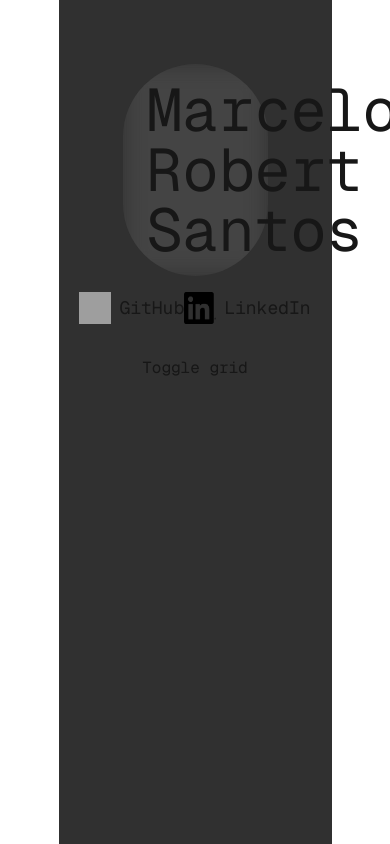
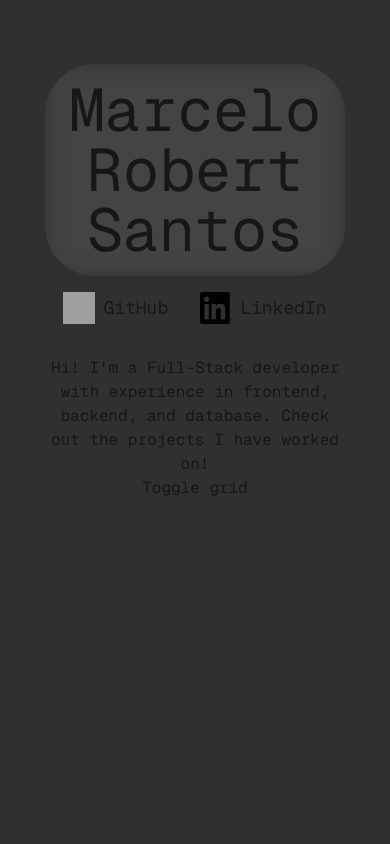
Before and after one commit to MarceloRobert/personal-website, a Next.js app: page /portfolio in a window 390 px wide. Built offline with nearby package versions, Linux system fonts and the light colour scheme; grey boxes are pictures that could not be loaded.

Commit message:
added introduction

```diff
--- a/src/app/portfolio/page.tsx
+++ b/src/app/portfolio/page.tsx
@@ -70,7 +70,7 @@ export default function Portfolio() {
                     {gridSquares}
                 </div>
             </section>}
-            <main className="min-h-screen px-16 bg-base-gray/90 relative font-mono text-center max-w-7/10 self-center pt-16" style={{boxShadow: "0px 0px 20px var(--color-base-gray)" }}>
+            <main className="min-h-screen flex flex-col px-16 bg-base-gray/90 relative font-mono text-center sm:max-w-9/10 lg:max-w-7/10 self-center pt-16" style={{boxShadow: "0px 0px 20px var(--color-base-gray)" }}>
                 <GlassContainer>
                     <h1 className="text-6xl">Marcelo Robert Santos</h1>
                 </GlassContainer>
@@ -97,6 +97,11 @@ export default function Portfolio() {
                         Change state
                     </button>
                 </div>}
+
+                <div id="summary" className="lg:max-w-2xl sm:max-w-full self-center">
+                    <p>Hi! I&apos;m a Full-Stack developer with experience in frontend, backend, and database. Check out the projects I have worked on!</p>
+                </div>
+
                 <button
                     onClick={() => setGridEnabled((prev) => !prev)}
                 >
--- a/src/components/GlassContainer.tsx
+++ b/src/components/GlassContainer.tsx
@@ -10,7 +10,7 @@ export const GlassContainer = ({
    className?: string;
 }) => {
    return <div
-      className={twMerge("backdrop-contrast-75 hover:backdrop-contrast-50 transition-all backdrop-blur-md py-4 px-6 rounded-full", className)}
+      className={twMerge("backdrop-contrast-75 w-fit self-center hover:backdrop-contrast-50 transition-all backdrop-blur-md py-4 px-6 rounded-[50px] lg:rounded-full", className)}
       style={{
          boxShadow: "0px 0px 2px var(--color-base-gray) inset, 2px 1px 2px white inset, -2px 0px 2px white inset",
       }}
```
